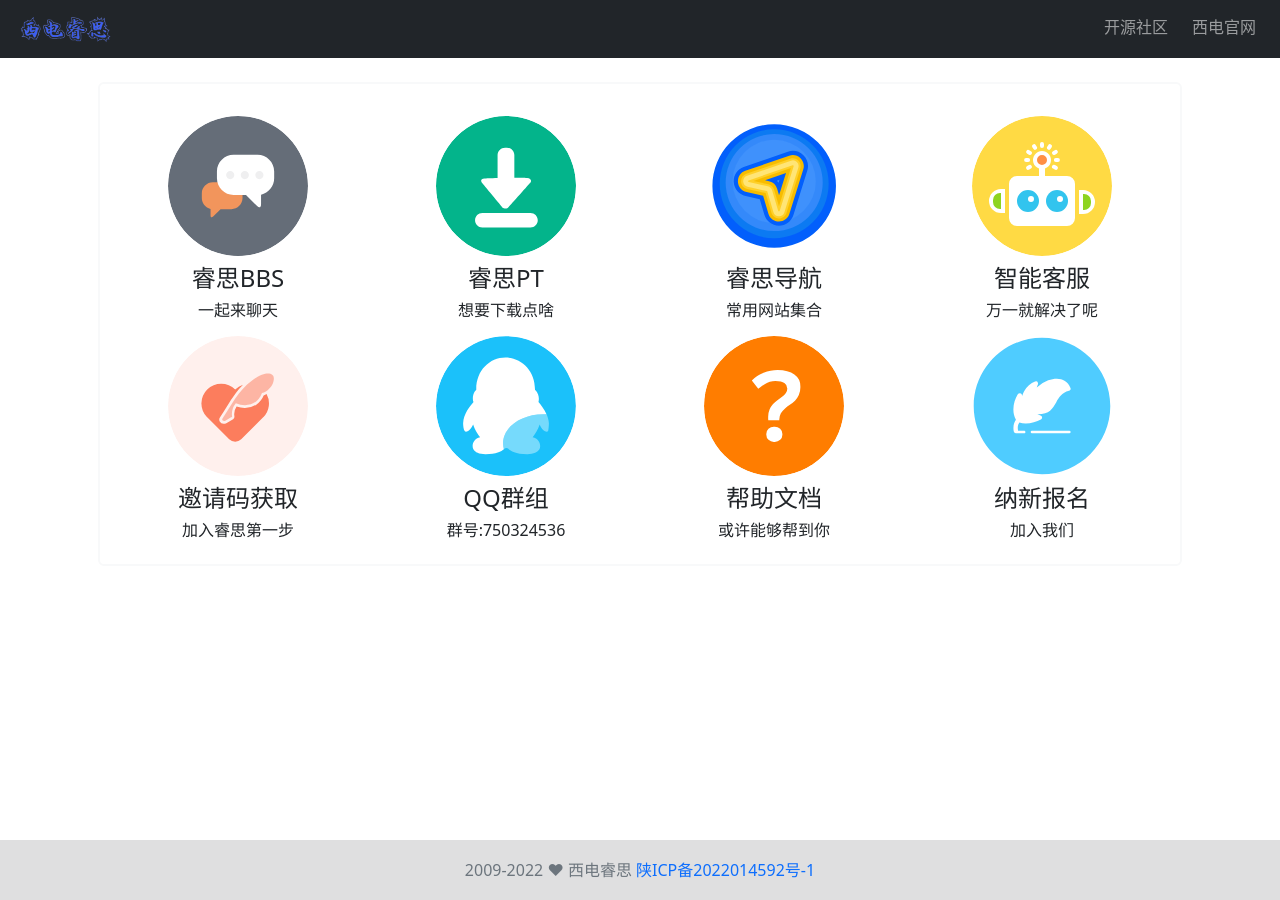
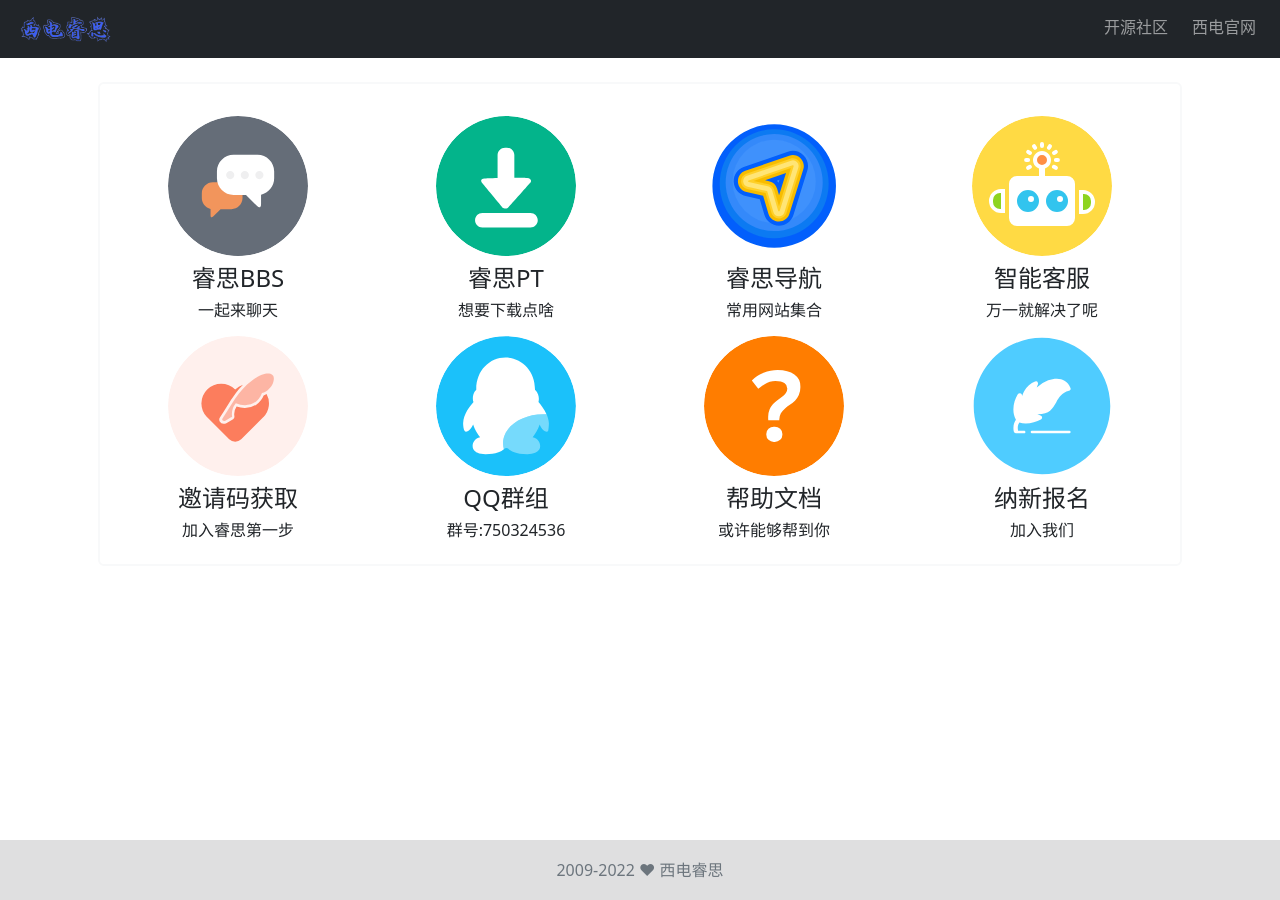
Before and after one commit to xd-ruisi/rs-home, a Jekyll site: the page built from index.html, in a window 1280 px wide. Built offline with Jekyll 4.4.1, drawn with Linux system fonts in a browser that asks for light colours; some web fonts are replaced.

Commit message:
remove miit

```diff
--- a/_config.yml
+++ b/_config.yml
@@ -1,6 +1,6 @@
 # Site settings
 title: 西电睿思 | rs.xidian.edu.cn
-copyleft: 2009-2022 ❤ 西电睿思 <a href="https://beian.miit.gov.cn/" target="_blank">陕ICP备2022014592号-1</a>
+copyleft: 2009-2022 ❤ 西电睿思
 description: 西电睿思,睿思,瑞斯,瑞思,睿思bt,睿思bbs,西电睿思网址,睿思邀请码,睿思pt
 baseurl: "" # the subpath of your site, e.g. /blog
 url: "https://rs.xidian.edu.cn" # the base hostname & protocol for your site
```
